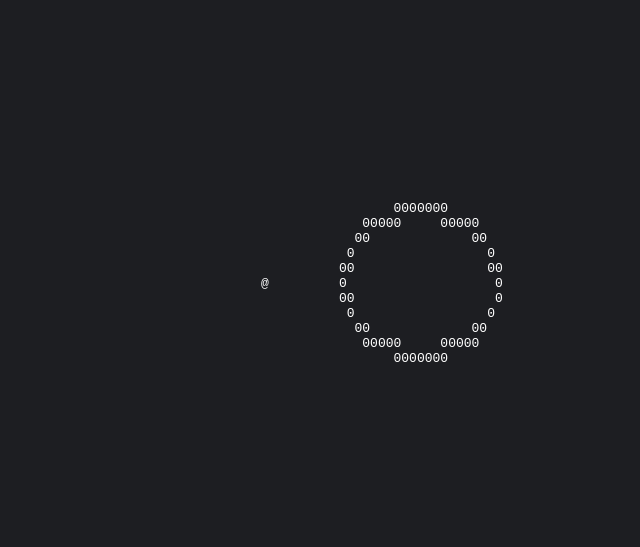
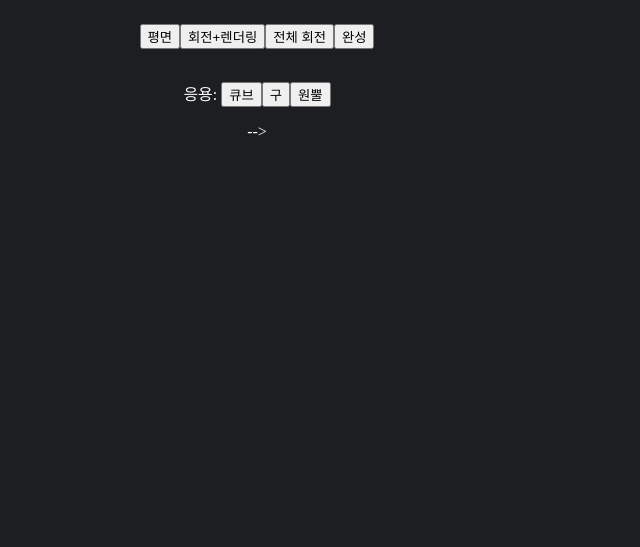
Before and after one commit to xispector/jaiuljujetamgu, a plain HTML site: page index.html in a window 1280 px wide. Shown: the whole page, without its empty margins (383-1023 px from the left). Drawn offline with Linux system fonts and the light colour scheme.

Commit message:
Add files via upload

```diff
--- a/index.html
+++ b/index.html
@@ -4,16 +4,17 @@
   <meta charset="UTF-8">
   <meta name="viewport" content="width=device-width, initial-scale=1.0">
   <link rel="stylesheet" href="./donut.css">
-  <title>Donut</title>
+  <title>3507 주제탐구</title>
 </head>
 <body>
-
+  <p><button onclick="circle()">평면</button><button onclick="lyingDonut()">회전+렌더링</button><button onclick="standingDonut()">전체 회전</button><button onclick="rotatingDonut()">완성</button></p>
+  <p>응용: <button onclick="cube()">큐브</button><button onclick="sphere()">구</button><button onclick="cone()">원뿔</button></p>
   <script src="./js/1.circle.js"></script>
-  <!-- <script src="./js/2.lyingDonut.js"></script> -->
-  <!-- <script src="./js/3.standingDonut.js"></script> -->
-  <!-- <script src="./js/4.rotatingdonut.js"></script> -->
-  <!-- <script src="./js/5.cube.js"></script> -->
-  <!-- <script src="./js/6.sphere.js"></script> -->
-  <!-- <script src="./js/7.cone.js"></script> -->
+  <script src="./js/2.lyingDonut.js"></script> -->
+  <script src="./js/3.standingDonut.js"></script>
+  <script src="./js/4.rotatingdonut.js"></script>
+  <script src="./js/5.cube.js"></script>
+  <script src="./js/6.sphere.js"></script>
+  <script src="./js/7.cone.js"></script>
 </body>
 </html>
--- a/js/1.circle.js
+++ b/js/1.circle.js
@@ -1,3 +1,8 @@
+const circle = () => {
+  const legacy = document.querySelector("pre");
+  if (legacy) {
+    legacy.remove();
+  }
   const body = document.querySelector("body")
   const pre = document.createElement("pre");
   document.body.appendChild(pre);
@@ -24,3 +29,4 @@ for (let theta = 0; theta < 6.28; theta += .01) {
           a[point(position[0], (9 / 19) * position[1], position[2])] = "0";
     }
   pre.innerHTML = a.join("");
+}
--- a/js/2.lyingDonut.js
+++ b/js/2.lyingDonut.js
@@ -1,3 +1,8 @@
+const lyingDonut = () => {
+  const legacy = document.querySelector("pre");
+  if (legacy) {
+    legacy.remove();
+  }
   const body = document.querySelector("body")
   const pre = document.createElement("pre");
   document.body.appendChild(pre);
@@ -33,10 +38,11 @@ const point = (x, y, z) => {
         gradient = gradient.map((_, idx, arr) => yRotationMatrix(arr[0], arr[1], arr[2], phi)[idx]);
         const lightIndex = light.reduce((sum, v, i) => sum + v * gradient[i] * 8);
         if (lightIndex > 0 && zBuffer[point(position[0], (9 / 19) * position[1], position[2])] < 1 / (position[2] + K2)) {
-        a[point(position[0], (9 / 19) * position[1], position[2])] = "."/*lightAscii[Math.floor(lightIndex)]*/;
+          a[point(position[0], (9 / 19) * position[1], position[2])] = lightAscii[Math.floor(lightIndex)];
           zBuffer[point(position[0], (9 / 19) * position[1], position[2])] = 1 / (K2 + position[2]);
         }
       }
     }
 
     pre.innerHTML = a.join("");
+}
--- a/js/3.standingDonut.js
+++ b/js/3.standingDonut.js
@@ -1,3 +1,8 @@
+const standingDonut = () => {
+  const legacy = document.querySelector("pre");
+  if (legacy) {
+    legacy.remove();
+  }
   const body = document.querySelector("body")
   const pre = document.createElement("pre");
   document.body.appendChild(pre);
@@ -40,3 +45,4 @@ const point = (x, y, z) => {
       }
     }
     pre.innerHTML = a.join("");
+}
--- a/js/4.rotatingDonut.js
+++ b/js/4.rotatingDonut.js
@@ -1,3 +1,8 @@
+const rotatingDonut = () => {
+  const legacy = document.querySelector("pre");
+  if (legacy) {
+    legacy.remove();
+  }
   const body = document.querySelector("body")
   const pre = document.createElement("pre");
   document.body.appendChild(pre);
@@ -53,3 +58,4 @@ setInterval(() => {
     pre.innerHTML = a.join("");
 
   }, 50)
+}
--- a/js/5.cube.js
+++ b/js/5.cube.js
@@ -1,3 +1,8 @@
+const cube = () => {
+  const legacy = document.querySelector("pre");
+  if (legacy) {
+    legacy.remove();
+  }
   const body = document.querySelector("body")
   const pre = document.createElement("pre");
   document.body.appendChild(pre);
@@ -94,3 +99,4 @@ setInterval(() => {
     pre.innerHTML = a.join("");
 
   }, 50)
+}
--- a/js/6.sphere.js
+++ b/js/6.sphere.js
@@ -1,3 +1,8 @@
+const sphere = () => {
+  const legacy = document.querySelector("pre");
+  if (legacy) {
+    legacy.remove();
+  }
   const body = document.querySelector("body")
   const pre = document.createElement("pre");
   document.body.appendChild(pre);
@@ -37,3 +42,4 @@ const point = (x, y, z) => {
       }
     }
     pre.innerHTML = a.join("");
+}
--- a/js/7.cone.js
+++ b/js/7.cone.js
@@ -1,3 +1,8 @@
+const cone = () => {
+  const legacy = document.querySelector("pre");
+  if (legacy) {
+    legacy.remove();
+  }
   const body = document.querySelector("body")
   const pre = document.createElement("pre");
   document.body.appendChild(pre);
@@ -67,3 +72,4 @@ setInterval(() => {
     pre.innerHTML = a.join("");
 
   }, 50)
+}
```
Lines whose indentation alone changed are shown as unchanged.
